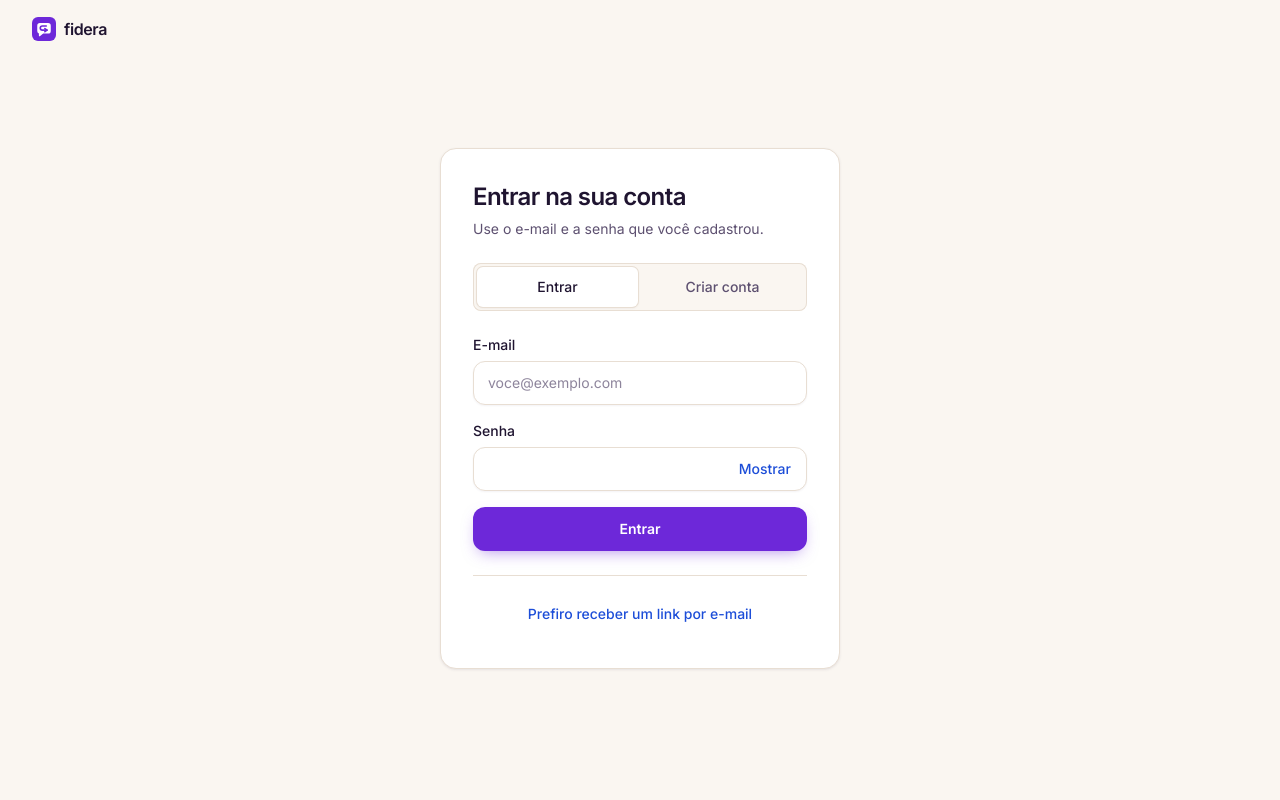
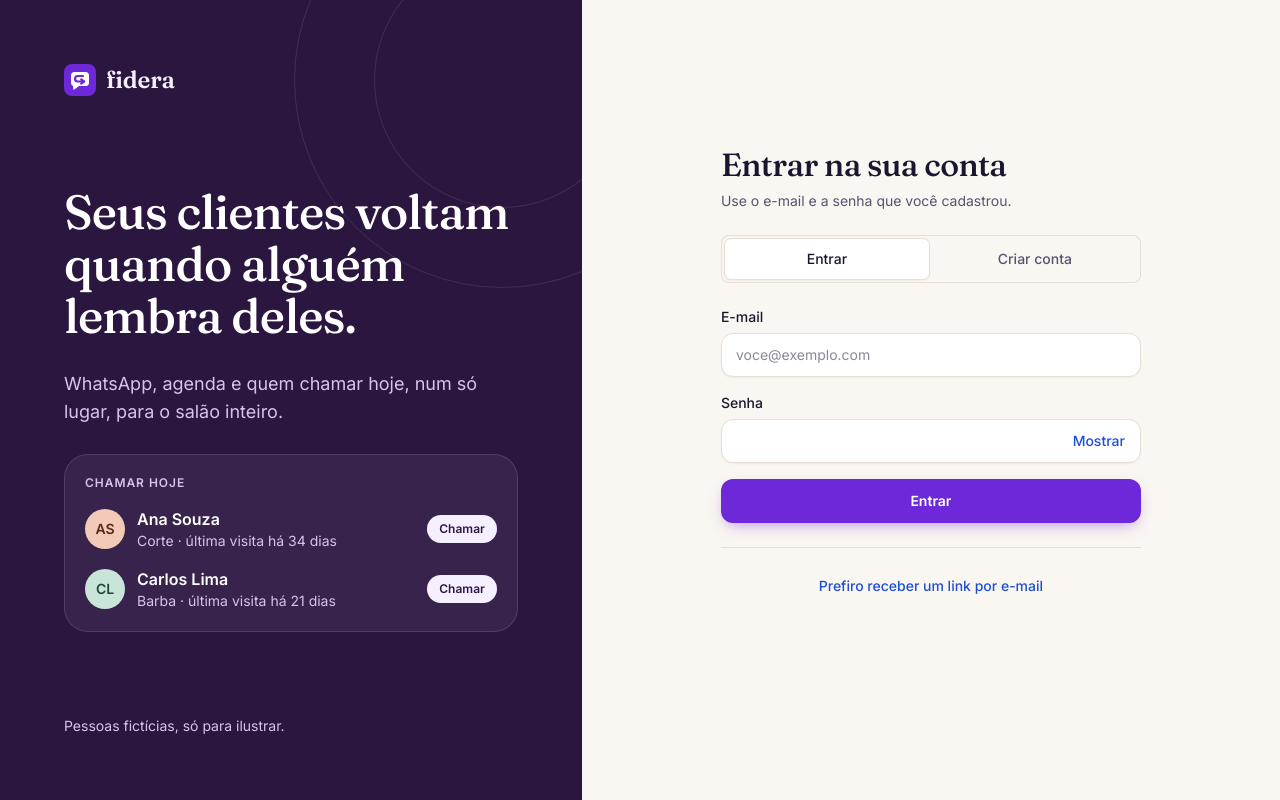
Before and after one commit to William-Koerich/fidera-crm, a Next.js app: page /login in a window 1280 px wide. Built offline with nearby package versions, Linux system fonts and the light colour scheme.

Commit message:
style: plum menu and split welcome screen for sign-in

```diff
--- a/src/app/(app)/shell/org-switcher.tsx
+++ b/src/app/(app)/shell/org-switcher.tsx
@@ -16,7 +16,7 @@ export function OrgSwitcher({
       <label htmlFor="org-switcher" className="sr-only">
         Negócio
       </label>
-      <AutoSubmitSelect id="org-switcher" name="organizationId" defaultValue={activeId} className="font-medium">
+      <AutoSubmitSelect id="org-switcher" name="organizationId" defaultValue={activeId} className="!border-white/15 !bg-white/8 font-medium !text-white [&>option]:text-text">
         {organizations.map((o) => (
           <option key={o.id} value={o.id}>
             {o.name}
--- a/src/app/(app)/shell/shell-data.tsx
+++ b/src/app/(app)/shell/shell-data.tsx
@@ -8,9 +8,9 @@ export async function SidebarOrganization() {
   const memberships = await getMemberships();
   if (memberships.length < 2) {
     return (
-      <div className="px-3">
-        <p className="text-xs font-medium text-text-muted">Negócio</p>
-        <p className="truncate text-sm font-semibold text-text">{active.organizationName}</p>
+      <div className="rounded-2xl bg-white/6 px-3.5 py-3">
+        <p className="text-xs font-medium text-on-plum-muted">Negócio</p>
+        <p className="truncate text-sm font-semibold text-white">{active.organizationName}</p>
       </div>
     );
   }
@@ -24,12 +24,12 @@ export async function SidebarOrganization() {
 
 export async function SidebarUser() {
   const me = await requireMembership();
-  return <UserMenu email={me.user.email} organizationName={me.organizationName} placement="up" />;
+  return <UserMenu email={me.user.email} organizationName={me.organizationName} placement="up" tone="plum" />;
 }
 
 export async function MobileTitle() {
   const me = await requireMembership();
-  return <span className="truncate text-sm font-semibold text-text">{me.organizationName}</span>;
+  return <span className="truncate font-display text-lg font-medium text-text">{me.organizationName}</span>;
 }
 
 export async function MobileUser() {
--- a/src/app/(app)/shell/user-menu.tsx
+++ b/src/app/(app)/shell/user-menu.tsx
@@ -12,7 +12,10 @@ export function UserMenu({
   email,
   organizationName,
   placement = "up",
+  tone = "light",
 }: {
+  /** "plum" when shown on the dark menu. */
+  tone?: "light" | "plum";
   email: string | null;
   organizationName: string;
   placement?: "up" | "down";
@@ -46,18 +49,19 @@ export function UserMenu({
         aria-controls={menuId}
         onClick={() => setOpen((v) => !v)}
         className={cx(
-          "flex min-h-11 items-center gap-2.5 rounded-lg text-left transition-colors hover:bg-background",
-          placement === "up" ? "w-full px-2" : "px-1",
+          "flex min-h-11 items-center gap-2.5 rounded-xl text-left transition-colors",
+          tone === "plum" ? "bg-white/6 py-2 hover:bg-white/10" : "hover:bg-sunken",
+          placement === "up" ? "w-full px-2.5" : "px-1",
         )}
       >
         <Avatar name={email?.split("@")[0]} size="sm" />
         {placement === "up" ? (
           <>
             <span className="min-w-0 flex-1">
-              <span className="block truncate text-sm font-medium text-text">{email ?? "Sua conta"}</span>
-              <span className="block truncate text-xs text-text-muted">{organizationName}</span>
+              <span className={cx("block truncate text-sm font-semibold", tone === "plum" ? "text-white" : "text-text")}>{email ?? "Sua conta"}</span>
+              <span className={cx("block truncate text-xs", tone === "plum" ? "text-on-plum-muted" : "text-text-muted")}>{organizationName}</span>
             </span>
-            <Icon name="chevron-down" className="size-4 rotate-180 text-text-muted" />
+            <Icon name="chevron-down" className={cx("size-4 rotate-180", tone === "plum" ? "text-on-plum-muted" : "text-text-muted")} />
           </>
         ) : (
           <span className="sr-only">Abrir menu da conta</span>
@@ -69,7 +73,7 @@ export function UserMenu({
           id={menuId}
           role="menu"
           className={cx(
-            "absolute z-30 w-64 rounded-xl border border-border bg-surface p-1.5 shadow-lg",
+            "absolute z-30 w-64 rounded-2xl border border-border bg-surface p-1.5 text-text shadow-lg",
             placement === "up" ? "bottom-full left-0 mb-2" : "top-full right-0 mt-2",
           )}
         >
--- a/src/app/login/login-form.tsx
+++ b/src/app/login/login-form.tsx
@@ -40,7 +40,7 @@ export function LoginForm() {
 
   return (
     <div>
-      <h1 className="text-2xl font-semibold tracking-tight">{copy.title}</h1>
+      <h1 className="font-display text-[2rem] leading-tight font-medium tracking-[-0.02em]">{copy.title}</h1>
       <p className="mt-1.5 text-sm text-text-muted">{copy.description}</p>
 
       {mode !== "magic" ? (
--- a/src/components/auth-shell.tsx
+++ b/src/components/auth-shell.tsx
@@ -2,7 +2,26 @@ import Link from "next/link";
 import type { ReactNode } from "react";
 import { Logo } from "./logo";
 
-/** Frame for sign-in, onboarding and invitations: logo, centered card on desktop, full width on mobile. */
+/** One person from the "Chamar hoje" list, shown on the welcome panel. Fictional, and said so. */
+function Sample({ initials, tone, name, detail }: { initials: string; tone: string; name: string; detail: string }) {
+  return (
+    <div className="flex items-center gap-3">
+      <span aria-hidden className={`grid size-10 shrink-0 place-items-center rounded-full text-sm font-semibold ${tone}`}>{initials}</span>
+      <span className="min-w-0 flex-1">
+        <span className="block font-semibold text-white">{name}</span>
+        <span className="block text-sm text-on-plum-muted">{detail}</span>
+      </span>
+      <span aria-hidden className="rounded-full bg-on-plum px-3 py-1.5 text-xs font-semibold text-plum">
+        Chamar
+      </span>
+    </div>
+  );
+}
+
+/**
+ * Frame for sign-in, onboarding and invitations. Wide screens: a plum welcome panel beside the
+ * form. Phones: just the form, so it fits above the keyboard.
+ */
 export function AuthShell({
   title,
   description,
@@ -18,21 +37,43 @@ export function AuthShell({
   footer?: ReactNode;
 }) {
   return (
-    <div className="flex min-h-dvh flex-col">
-      <header className="flex h-16 items-center px-4 sm:px-8">
-        <Link href="/" aria-label="Fidera, página inicial">
-          <Logo size="sm" />
+    <div className="flex min-h-dvh lg:grid lg:grid-cols-[minmax(0,5fr)_minmax(0,6fr)]">
+      <aside className="relative hidden overflow-hidden bg-plum p-12 text-on-plum lg:flex lg:flex-col lg:justify-between xl:p-16">
+        <span aria-hidden className="absolute -top-32 -right-32 size-[26rem] rounded-full border border-white/10" />
+        <span aria-hidden className="absolute -top-12 -right-12 size-64 rounded-full border border-white/10" />
+        <Link href="/" aria-label="Fidera, página inicial" className="relative">
+          <Logo size="md" tone="light" />
         </Link>
-      </header>
-      <main id="conteudo" className="flex flex-1 items-start justify-center px-4 pt-6 pb-12 sm:items-center sm:pt-0">
-        <div className="w-full max-w-[400px] sm:rounded-2xl sm:border sm:border-border sm:bg-surface sm:p-8 sm:shadow-sm">
-          {eyebrow ? <div className="mb-3 text-sm font-medium text-info">{eyebrow}</div> : null}
-          {title ? <h1 className="text-2xl font-semibold tracking-tight">{title}</h1> : null}
-          {description ? <p className="mt-1.5 text-sm text-text-muted">{description}</p> : null}
-          <div className={title ? "mt-6" : undefined}>{children}</div>
+        <div className="relative grid max-w-lg gap-7">
+          <p className="font-display text-[2.75rem] leading-[1.08] font-medium tracking-[-0.02em] text-white xl:text-5xl">
+            Seus clientes voltam quando alguém lembra deles.
+          </p>
+          <p className="text-lg text-on-plum-muted">WhatsApp, agenda e quem chamar hoje, num só lugar, para o salão inteiro.</p>
+          <div className="grid gap-4 rounded-3xl border border-white/12 bg-white/6 p-5">
+            <p className="text-xs font-semibold tracking-[0.08em] text-on-plum-muted uppercase">Chamar hoje</p>
+            <Sample initials="AS" tone="bg-[#f3c9b8] text-[#5a2a17]" name="Ana Souza" detail="Corte · última visita há 34 dias" />
+            <Sample initials="CL" tone="bg-[#c9e4d8] text-[#1e4a37]" name="Carlos Lima" detail="Barba · última visita há 21 dias" />
+          </div>
         </div>
-      </main>
-      {footer ? <footer className="px-4 pb-6 text-center text-sm text-text-muted">{footer}</footer> : null}
+        <p className="relative text-sm text-on-plum-muted">Pessoas fictícias, só para ilustrar.</p>
+      </aside>
+
+      <div className="flex min-h-dvh flex-1 flex-col">
+        <header className="flex h-16 items-center px-5 sm:px-8 lg:hidden">
+          <Link href="/" aria-label="Fidera, página inicial">
+            <Logo size="sm" />
+          </Link>
+        </header>
+        <main id="conteudo" className="flex flex-1 items-start justify-center px-5 pt-4 pb-12 sm:items-center sm:pt-0">
+          <div className="w-full max-w-[420px]">
+            {eyebrow ? <div className="mb-3 text-sm font-semibold text-brand">{eyebrow}</div> : null}
+            {title ? <h1 className="font-display text-[2rem] leading-tight font-medium tracking-[-0.02em]">{title}</h1> : null}
+            {description ? <p className="mt-2 text-[0.95rem] text-text-muted">{description}</p> : null}
+            <div className={title ? "mt-8" : undefined}>{children}</div>
+          </div>
+        </main>
+        {footer ? <footer className="px-5 pb-6 text-center text-sm text-text-muted">{footer}</footer> : null}
+      </div>
     </div>
   );
 }
--- a/src/components/logo.tsx
+++ b/src/components/logo.tsx
@@ -38,11 +38,20 @@ export function LogoMark({ className, title }: { className?: string; title?: str
   );
 }
 
-export function Logo({ className, size = "md" }: { className?: string; size?: "sm" | "md" | "lg" }) {
+export function Logo({
+  className,
+  size = "md",
+  tone = "dark",
+}: {
+  className?: string;
+  size?: "sm" | "md" | "lg";
+  /** "light" for use on the plum menu and panels. */
+  tone?: "dark" | "light";
+}) {
   return (
-    <span className={cx("inline-flex items-center gap-2 font-semibold tracking-tight text-text", className)}>
-      <LogoMark className={size === "sm" ? "size-6" : size === "lg" ? "size-9" : "size-7"} />
-      <span className={size === "sm" ? "text-base" : size === "lg" ? "text-2xl" : "text-lg"}>fidera</span>
+    <span className={cx("inline-flex items-center gap-2.5 font-display font-semibold tracking-[-0.01em]", tone === "light" ? "text-on-plum" : "text-text", className)}>
+      <LogoMark className={size === "sm" ? "size-7" : size === "lg" ? "size-10" : "size-8"} />
+      <span className={size === "sm" ? "text-xl" : size === "lg" ? "text-3xl" : "text-2xl"}>fidera</span>
     </span>
   );
 }
```
Also changed, not shown: src/app/(app)/layout.tsx (+14 -14 lines), src/app/(app)/shell/nav.tsx (+6 -6 lines).
